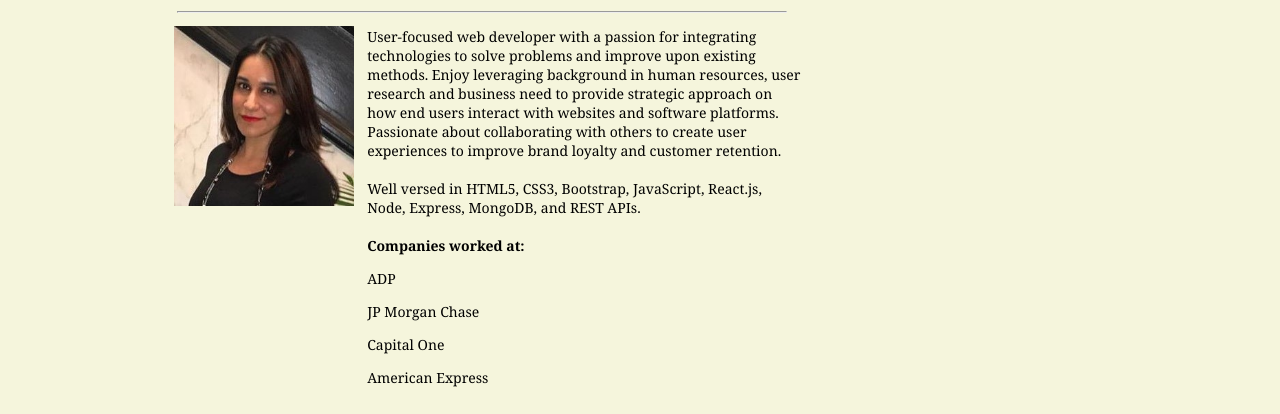
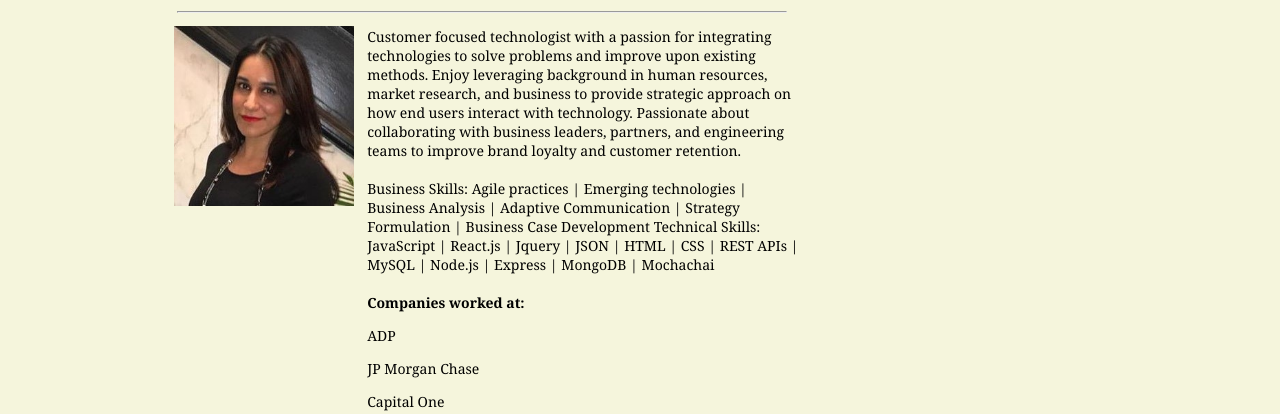
Before and after one commit to dipisha03/Basic-Portfolio, a plain HTML site: page index.html in a window 1280 px wide. Shown: the part 147-561 px from the top of the page. Drawn offline with Linux system fonts and the light colour scheme.

Commit message:
changes to index

```diff
--- a/index.html
+++ b/index.html
@@ -24,12 +24,12 @@
 
 <p id="p">
 
-		User-focused web developer with a passion for integrating technologies to solve problems and improve upon existing methods. Enjoy leveraging background in human resources, user research and business need to provide strategic approach on how end users interact with websites and software platforms. Passionate about collaborating with others to create user experiences to improve brand loyalty and customer retention.
-
+		Customer focused technologist with a passion for integrating technologies to solve problems and improve upon existing methods. Enjoy leveraging background in human resources, market research, and business to provide strategic approach on how end users interact with technology. Passionate about collaborating with business leaders, partners, and engineering teams to improve brand loyalty and customer retention.
 	<br>
 	<br>
 
-		Well versed in HTML5, CSS3, Bootstrap, JavaScript, React.js, Node, Express, MongoDB, and REST APIs.
+		Business Skills: Agile practices | Emerging technologies | Business Analysis | Adaptive Communication | Strategy Formulation | Business Case Development
+		Technical Skills: JavaScript | React.js | Jquery | JSON | HTML | CSS | REST APIs | MySQL | Node.js | Express | MongoDB | Mochachai
 
 	<br>
 	<br>
```
